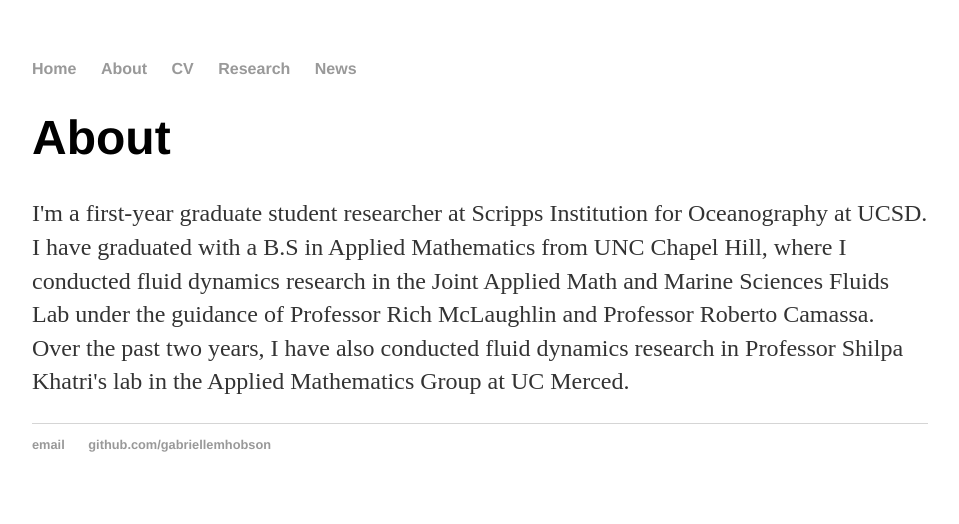
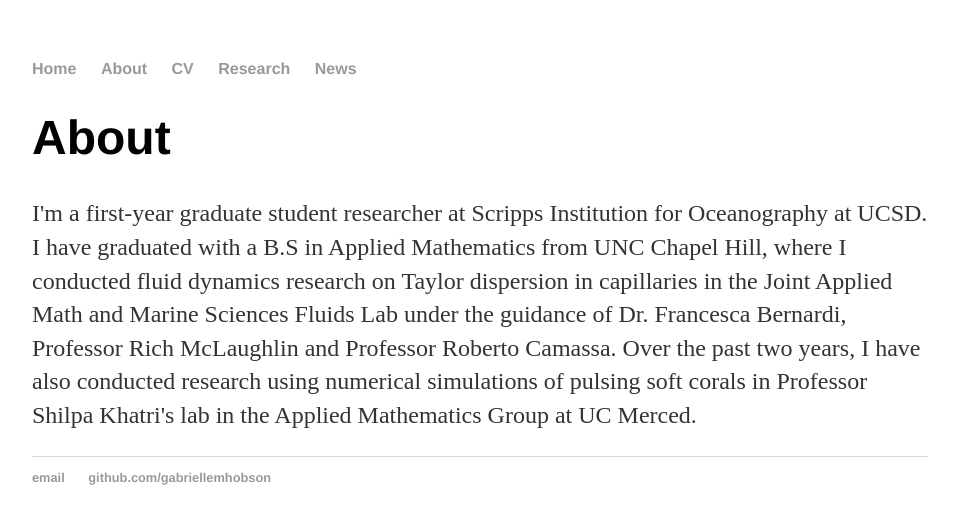
Before and after one commit to gabriellemhobson/gabriellemhobson.github.io, a Jekyll site: the page built from about/index.html, in a window 1280 px wide. Shown: the top 524 px of the page, without its empty margins (160-1119 px from the left). Built offline with Jekyll 4.4.1, drawn with Linux system fonts in a browser that asks for light colours.

Commit message:
Update index.html
more editing

```diff
--- a/about/index.html
+++ b/about/index.html
@@ -5,7 +5,7 @@
 <div class="blurb">
 	<h1>About</h1>
 	<p> I'm a first-year graduate student researcher at Scripps Institution for Oceanography at UCSD.
-		I have graduated with a B.S in Applied Mathematics from UNC Chapel Hill, where I conducted fluid dynamics research in the  Joint Applied Math and Marine Sciences
-	Fluids Lab under the guidance of Professor Rich McLaughlin and Professor Roberto Camassa.
-	Over the past two years, I have also conducted fluid dynamics research in Professor Shilpa Khatri's lab in the Applied Mathematics Group at UC Merced.  </p>
+		I have graduated with a B.S in Applied Mathematics from UNC Chapel Hill, where I conducted fluid dynamics research on Taylor dispersion in capillaries in the  Joint Applied Math and Marine Sciences
+	Fluids Lab under the guidance of Dr. Francesca Bernardi, Professor Rich McLaughlin and Professor Roberto Camassa.
+	Over the past two years, I have also conducted research using numerical simulations of pulsing soft corals in Professor Shilpa Khatri's lab in the Applied Mathematics Group at UC Merced.  </p>
 </div><!-- /.blurb -->
```
